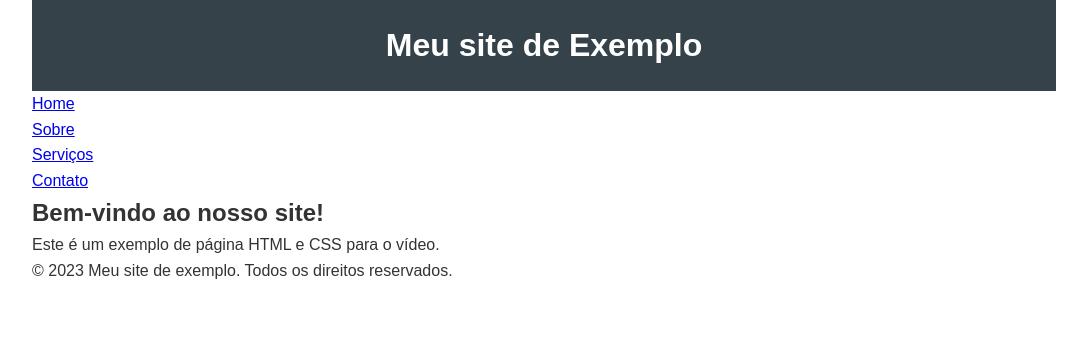
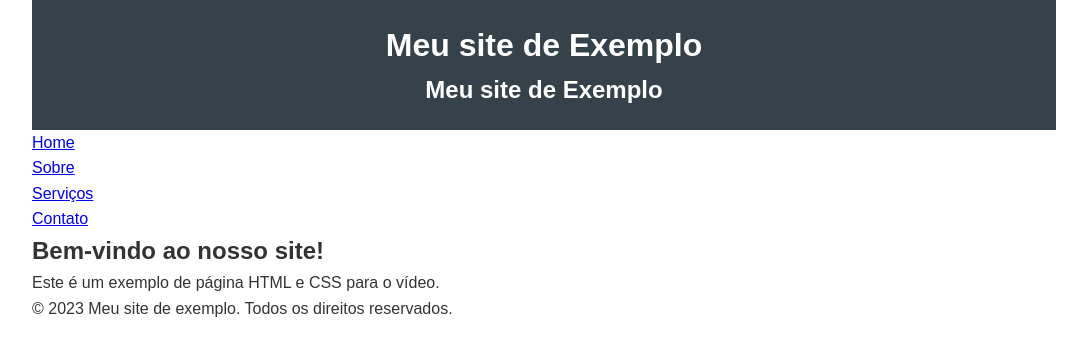
Before and after one commit to mfptor/meu-projeto, a plain HTML site: page index.html in a window 1280 px wide. Shown: the whole page, without its empty margins (96-1183 px from the left). Drawn offline with Linux system fonts and the light colour scheme.

Commit message:
segundo commit

```diff
--- a/index.html
+++ b/index.html
@@ -9,6 +9,7 @@
 <body class="container">
     <header>
         <h1>Meu site de Exemplo</h1>
+        <h2>Meu site de Exemplo</h2>
     </header>
     <nav>
         <ul>
```
